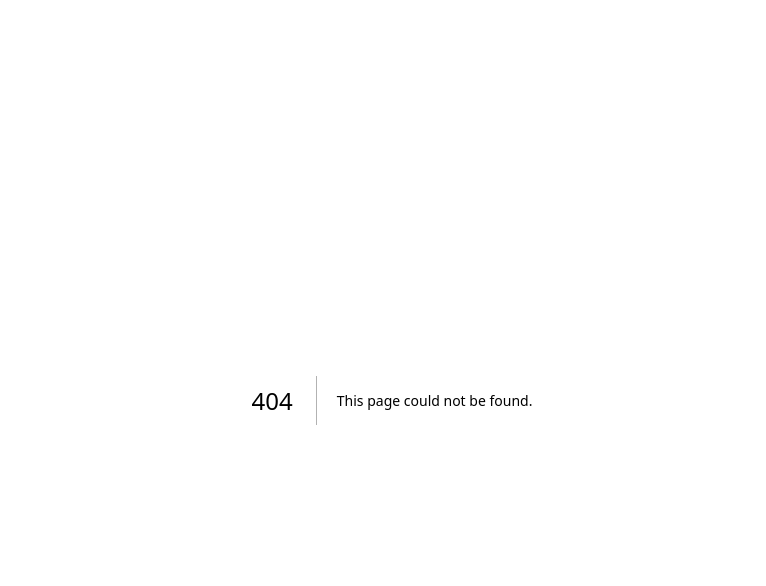
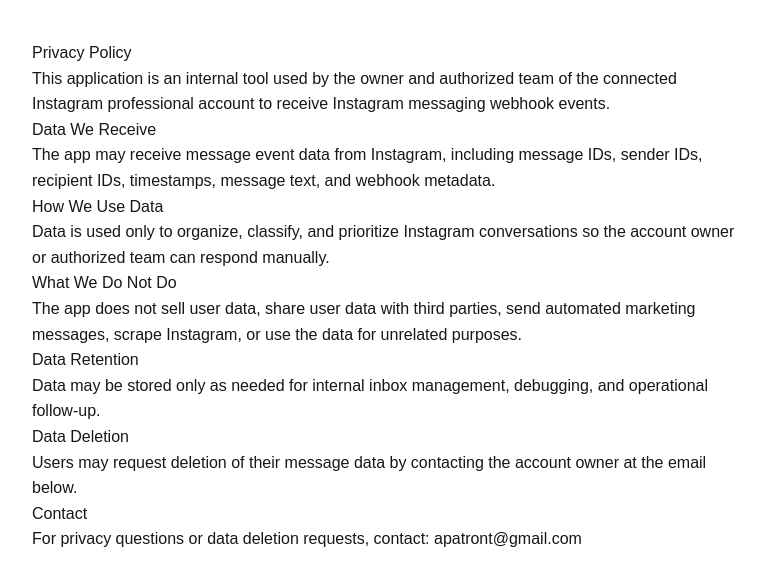
Before and after one commit to apatront/sofi-ig-webhook, a Next.js app: page /privacy in a window 1280 px wide. Before the commit this address had no page. Shown: the top 586 px of the page, without its empty margins (248-1014 px from the left). Built offline with nearby package versions, Linux system fonts and the light colour scheme.

Commit message:
Add privacy and data deletion pages

```diff
--- /dev/null
+++ b/app/data-deletion/page.tsx
@@ -0,0 +1,40 @@
+export default function DataDeletionPage() {
+  return (
+    <main
+      style={{
+        maxWidth: "760px",
+        margin: "40px auto",
+        padding: "0 20px",
+        fontFamily: "Arial, sans-serif",
+        lineHeight: 1.6,
+      }}
+    >
+      <h1>Data Deletion Instructions</h1>
+
+      <p>
+        This application is an internal tool used to organize and prioritize
+        Instagram messaging events for manual response by the connected account
+        owner or authorized team.
+      </p>
+
+      <h2>How to Request Data Deletion</h2>
+      <p>
+        To request deletion of message event data associated with your Instagram
+        conversation, please contact: apatront@gmail.com
+      </p>
+
+      <h2>What to Include</h2>
+      <p>
+        Please include your Instagram username and a brief note requesting data
+        deletion.
+      </p>
+
+      <h2>Processing</h2>
+      <p>
+        After receiving a valid deletion request, the account owner or authorized
+        team will review and delete applicable stored message event data where
+        technically possible and legally appropriate.
+      </p>
+    </main>
+  );
+}
--- /dev/null
+++ b/app/privacy/page.tsx
@@ -0,0 +1,60 @@
+export default function PrivacyPage() {
+  return (
+    <main
+      style={{
+        maxWidth: "760px",
+        margin: "40px auto",
+        padding: "0 20px",
+        fontFamily: "Arial, sans-serif",
+        lineHeight: 1.6,
+      }}
+    >
+      <h1>Privacy Policy</h1>
+
+      <p>
+        This application is an internal tool used by the owner and authorized
+        team of the connected Instagram professional account to receive
+        Instagram messaging webhook events.
+      </p>
+
+      <h2>Data We Receive</h2>
+      <p>
+        The app may receive message event data from Instagram, including message
+        IDs, sender IDs, recipient IDs, timestamps, message text, and webhook
+        metadata.
+      </p>
+
+      <h2>How We Use Data</h2>
+      <p>
+        Data is used only to organize, classify, and prioritize Instagram
+        conversations so the account owner or authorized team can respond
+        manually.
+      </p>
+
+      <h2>What We Do Not Do</h2>
+      <p>
+        The app does not sell user data, share user data with third parties,
+        send automated marketing messages, scrape Instagram, or use the data for
+        unrelated purposes.
+      </p>
+
+      <h2>Data Retention</h2>
+      <p>
+        Data may be stored only as needed for internal inbox management,
+        debugging, and operational follow-up.
+      </p>
+
+      <h2>Data Deletion</h2>
+      <p>
+        Users may request deletion of their message data by contacting the
+        account owner at the email below.
+      </p>
+
+      <h2>Contact</h2>
+      <p>
+        For privacy questions or data deletion requests, contact:
+        apatront@gmail.com
+      </p>
+    </main>
+  );
+}
```
